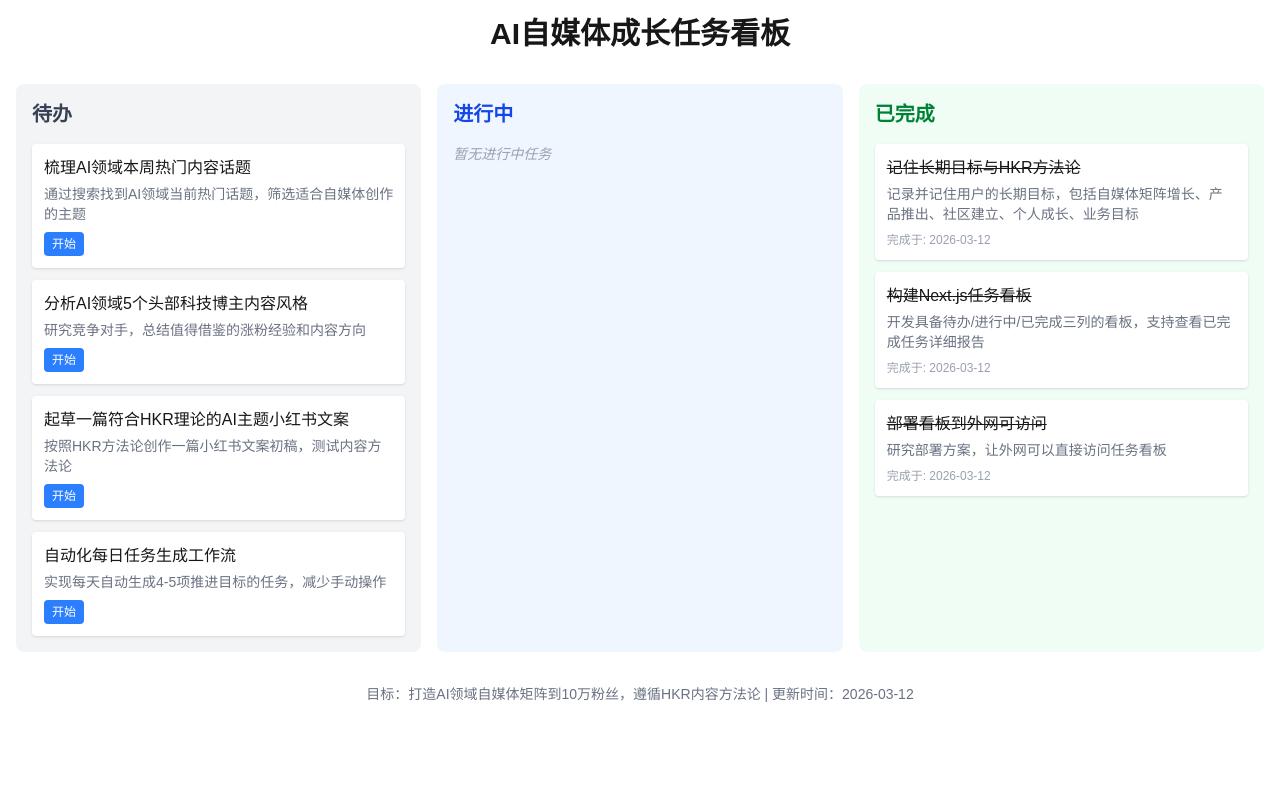
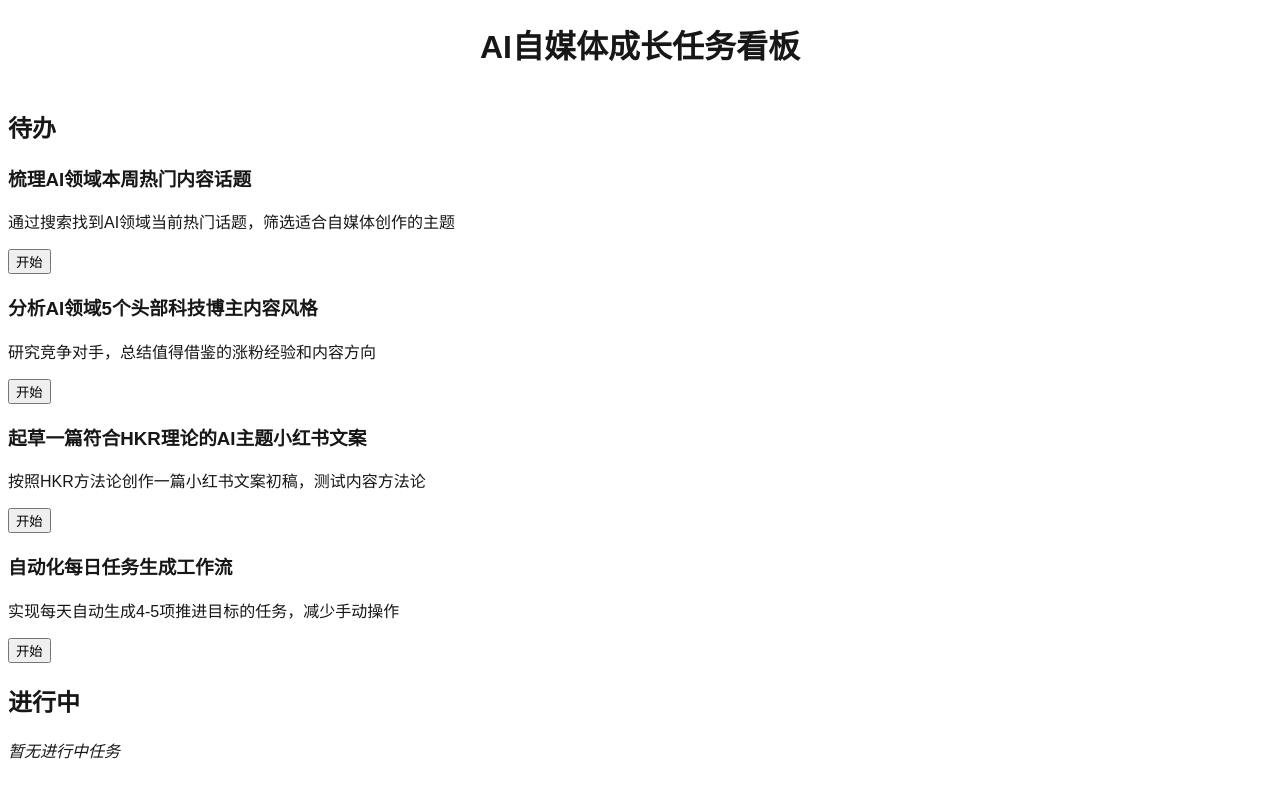
Before and after one commit to LunaDelo/ai-dashboard, a Next.js app in the folder ai-dashboard/: page / in a window 1280 px wide. Shown: the top 800 px of the page. Built offline with nearby package versions, Linux system fonts and the light colour scheme.

Commit message:
fix: 修复TailwindCSS v4配置，改用标准@tailwind导入语法

```diff
--- a/ai-dashboard/app/globals.css
+++ b/ai-dashboard/app/globals.css
@@ -1,5 +1,7 @@
 
-@import "tailwindcss";
+@tailwind base;
+@tailwind components;
+@tailwind utilities;
 
 :root {
   --background: #ffffff;
--- a/ai-dashboard/postcss.config.js
+++ b/ai-dashboard/postcss.config.js
@@ -1,6 +1,6 @@
 
 module.exports = {
   plugins: {
-    tailwindcss: {},
+    "@tailwindcss/postcss": {},
   },
 };
```
